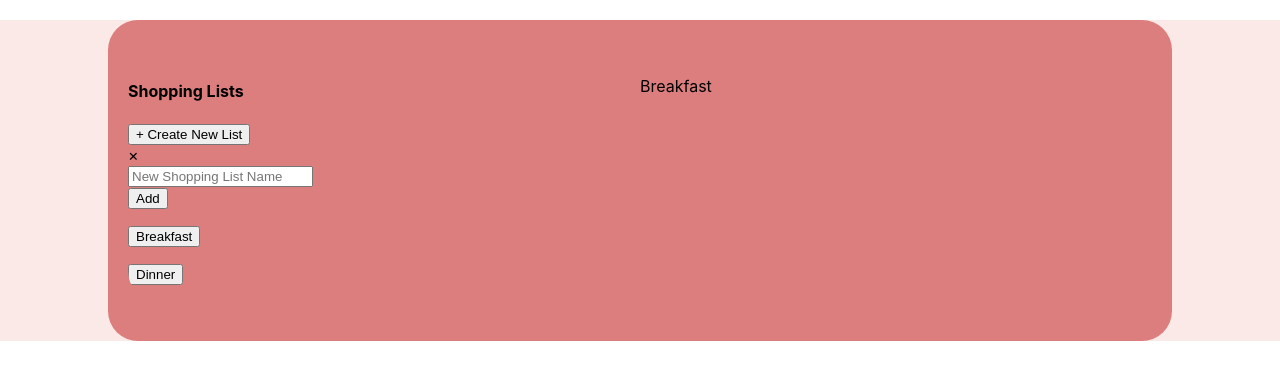
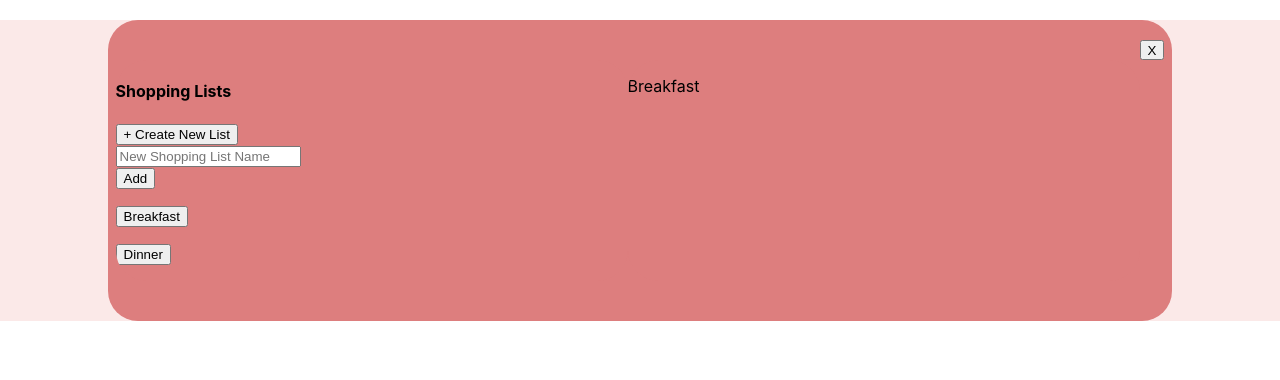
Before and after one commit to Capstone-Projects-2022-Spring/project_bazaaraUI, a React (Create React App) app in the folder bazaara_ui/: page /shoppinglists in a window 1280 px wide. Both pictures are taken after a click on the button "+ Create New List". Shown: the top 380 px of the page. Built offline with nearby package versions, Linux system fonts and the light colour scheme.

Commit message:
added ability to add and remove shopping lists w input validation

```diff
--- a/bazaara_ui/src/Components/Pages/ShoppingLists/ShoppingListDisplay.js
+++ b/bazaara_ui/src/Components/Pages/ShoppingLists/ShoppingListDisplay.js
@@ -6,7 +6,7 @@ export class ShoppingListDisplay extends React.Component {
     render() {
         return (
             <p>
-                {ShoppingListCollection.collection[this.props.displayIndex].name}
+                {this.props.lists[this.props.displayIndex].name}
             </p>
         );
     }
--- a/bazaara_ui/src/Components/Pages/ShoppingLists/ShoppingListSelection.js
+++ b/bazaara_ui/src/Components/Pages/ShoppingLists/ShoppingListSelection.js
@@ -7,10 +7,9 @@ export class ShoppingListSelection extends React.Component {
         super(props)
         this.state = {
             value: '',
-            //lists: ShoppingListCollection.collection,
         }
         this.handleInput = this.handleInput.bind(this);
-        this.handleAddList = this.handleAddList.bind(this);
+
     }
 
     state = {
@@ -22,45 +21,33 @@ export class ShoppingListSelection extends React.Component {
         });
     };
 
-    handleAddList() {
-        alert('new list name: ' + this.state.value);
-
-
-        //this.state.lists.add(this.state.value, []);
-       ShoppingListCollection.add(this.state.value, []);
-
-        //this.setState({lists: temp})
-        alert('size of collection ' + ShoppingListCollection.collection.length);
-
-        this.forceUpdate();
-        this.preventDefault();
-    }
 
     handleInput(event) {
-        this.setState({value: event.target.value});
+            this.setState({value: event.target.value});
     }
 
 
     render() {
         return(
+
             <section className="">
                 <h1>Shopping Lists</h1>
                 <button onClick={this.togglePop}>+ Create New List</button>
                 {this.state.seen ?
                     <div className="modal">
                         <div className="modal_content">
-                            <span className="close">&times;    </span>
-                                <form onSubmit={this.handleAddList}>
+                            <span className="close"></span>
+
                                     <input type="text" placeholder="New Shopping List Name" onChange={this.handleInput}/>
                                 <br />
-                                <input type="submit" value="Add" />
-                                </form>
+                                <button onClick={(e) => this.props.handleAddList(this.state.value, e)}>Add</button>
+
                         </div>
                      </div> : null}
 
                 {
 
-                    ShoppingListCollection.collection.map((listName, index) => (
+                    this.props.lists.map((listName, index) => (
 
                         <p><button onClick={this.props.changeListHandler.bind(this, index)}>
                                 {listName.name}
--- a/bazaara_ui/src/Components/Pages/ShoppingLists/ShoppingListView.js
+++ b/bazaara_ui/src/Components/Pages/ShoppingLists/ShoppingListView.js
@@ -5,25 +5,86 @@ import ShoppingListDisplay from './ShoppingListDisplay'
 import { ShoppingList, ShoppingListCollection } from './ShoppingList'
 
 export class ShoppingListView extends React.Component {
-
-
     constructor(props) {
         super(props)
         this.state = {
-            listIndex: 0
+            listIndex: 0,
+            lists: ShoppingListCollection.collection,
         }
-        this.changeListHandler = this.changeListHandler.bind(this)
+        this.changeListHandler = this.changeListHandler.bind(this);
+        this.handleAddList = this.handleAddList.bind(this);
+        this.handleRemoveList = this.handleRemoveList.bind(this);
     }
 
     changeListHandler(newIndex) {
         this.setState({listIndex: newIndex})
 
-      /*  this.setState((state) => {
-            return {listIndex: newIndex}
-        })*/
+    }
+
+    handleAddList = (name) => {
+        //alert('new list name: ' + name);
+        //alert('current lists: ' + this.state.lists.toString())
+
+        //this.state.lists.add(this.state.value, []);
+       //this.state.lists.add(name, []);
+
+        //this.setState({lists: temp})
+        let isDuplicate = false;
+
+
+        for (let i = 0; i < this.state.lists.length; i++) {
+            if (this.state.lists[i].name == name) {
+                isDuplicate = true;
+            }
+        }
+
+        if (name.trim().length == 0) {
+            alert('invalid shopping name list: no empty string');
+        } else if (isDuplicate) {
+            alert('invalid shopping name list: no duplicate names');
+        } else {
+            var temp = [...this.state.lists];
+            temp.push(new ShoppingList(name, []));
+            //alert('size of collection ' + temp.length);
+
+            //this.setState({ lists: temp });
+
+
+            this.setState(() => {
+                return {
+                    lists: temp
+                }
+            });
+        }
 
     }
 
+    handleRemoveList = () => {
+        alert('attempting to remove list at index:' + this.state.listIndex);
+        var prevIndex = this.state.listIndex;
+        var temp = [...this.state.lists];
+
+        temp.splice(prevIndex, 1);
+        alert('temp contents: ' + temp.toString());
+
+
+        if (prevIndex == this.state.lists.length-1) {
+            this.setState(() => {
+                return {
+                    listIndex: prevIndex-1,
+                    lists: temp,
+                }
+            })
+        } else {
+            this.setState(() => {
+                return {
+                    lists: temp,
+                }
+            })
+        }
+
+
+    }
 
 
     render() {
@@ -32,12 +93,15 @@ export class ShoppingListView extends React.Component {
             <section className='container'>
                <section className='viewer'>
                <div className='column'>
-                        <ShoppingListSelection changeListHandler={this.changeListHandler}/>
+                        <ShoppingListSelection changeListHandler={this.changeListHandler} handleAddList={this.handleAddList} lists={this.state.lists}/>
                     </div>
 
                     <div className='column'>
-                        <ShoppingListDisplay displayIndex={this.state.listIndex}/>
+                        <ShoppingListDisplay displayIndex={this.state.listIndex} lists={this.state.lists}/>
+
                     </div>
+                    <button className="smallButton" onClick={this.handleRemoveList}>X</button>
+
                </section>
             </section>
         );
--- a/bazaara_ui/src/Components/Pages/ShoppingLists/styles.css
+++ b/bazaara_ui/src/Components/Pages/ShoppingLists/styles.css
@@ -33,3 +33,8 @@
     border-radius: 30px;
     overflow: auto;
 }
+
+.smallButton {
+  width: 50px;
+  height: 20px;
+}
```
